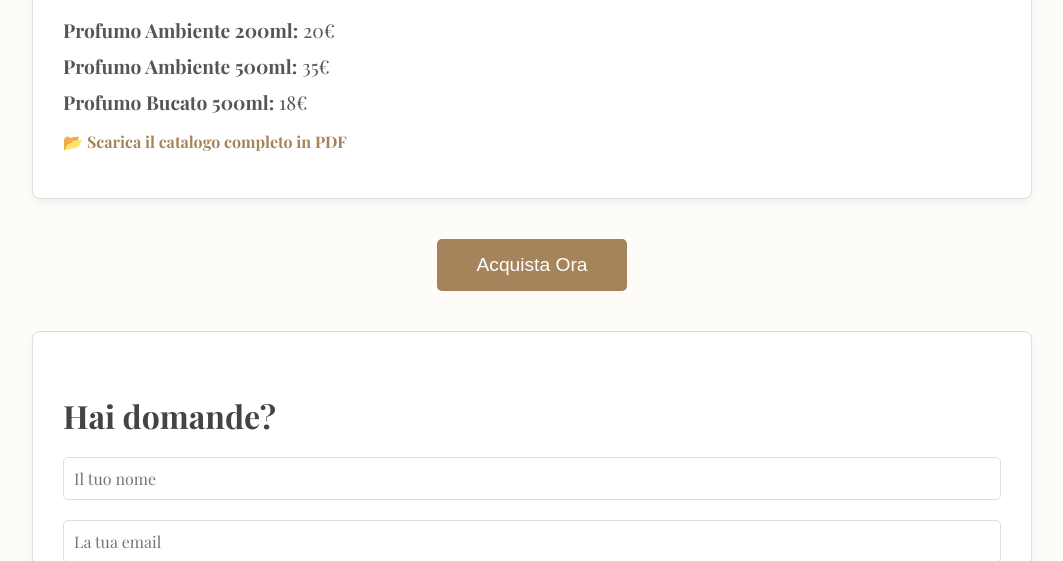
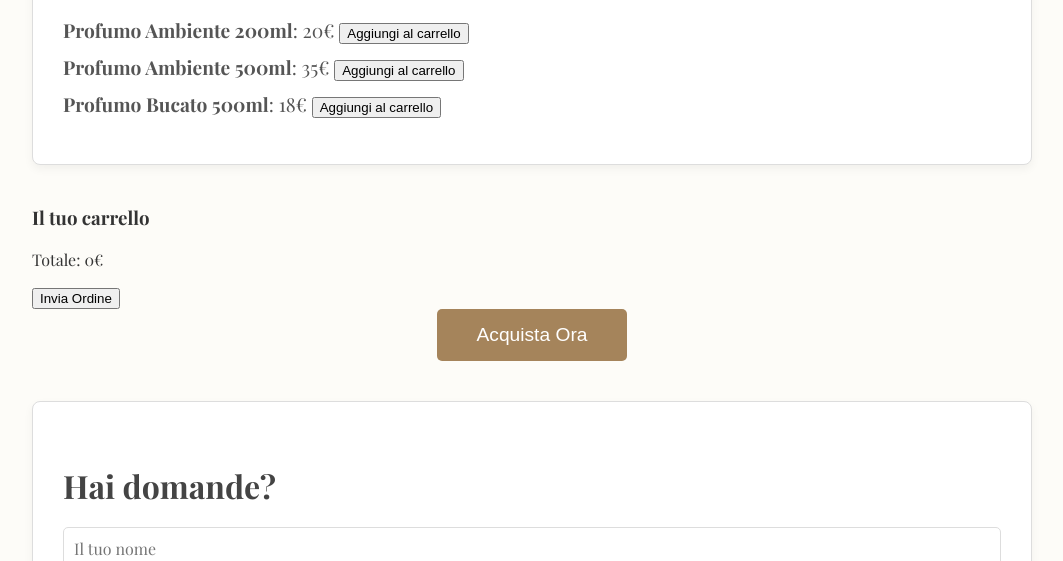
Before and after one commit to Anto161062/landing-page-03-fiori, a plain HTML site: page index.html in a window 1280 px wide. Shown: the part 539-1100 px from the top of the page, without its empty margins (108-1171 px from the left). Drawn offline with nearby package versions, Linux system fonts and the light colour scheme.

Commit message:
Update index.html

```diff
--- a/index.html
+++ b/index.html
@@ -138,21 +138,31 @@
             <p>Un'esplosione di freschezza e raffinatezza pensata per il tuo bucato. Lasciati conquistare dalle sue note uniche, perfette per ogni giorno.</p>
         </div>
 
-       <div class="catalog-section">
+      <div class="catalog-section">
     <h3>Catalogo Prodotti</h3>
-    <ul>
-        <li><strong>Profumo Ambiente 200ml:</strong> 20€</li>
-        <li><strong>Profumo Ambiente 500ml:</strong> 35€</li>
-        <li><strong>Profumo Bucato 500ml:</strong> 18€</li>
+    <ul id="product-list">
+        <li>
+            <strong>Profumo Ambiente 200ml</strong>: 20€
+            <button onclick="addToCart('Profumo Ambiente 200ml', 20)">Aggiungi al carrello</button>
+        </li>
+        <li>
+            <strong>Profumo Ambiente 500ml</strong>: 35€
+            <button onclick="addToCart('Profumo Ambiente 500ml', 35)">Aggiungi al carrello</button>
+        </li>
+        <li>
+            <strong>Profumo Bucato 500ml</strong>: 18€
+            <button onclick="addToCart('Profumo Bucato 500ml', 18)">Aggiungi al carrello</button>
+        </li>
     </ul>
-    <p>
-        📂 <a href="https://raw.githubusercontent.com/Anto161062/landing-page-03-fiori/main/catalogo2025.pdf"
-              target="_blank"
-              style="color: #a5845b; text-decoration: none; font-weight: bold;">
-              Scarica il catalogo completo in PDF
-        </a>
-    </p>
 </div>
+
+<div class="cart-section">
+    <h3>Il tuo carrello</h3>
+    <ul id="cart-list"></ul>
+    <p id="total-price">Totale: 0€</p>
+    <button onclick="submitOrder()">Invia Ordine</button>
+</div>
+
 
 
         <div class="cta">
@@ -166,8 +176,45 @@
                 <input type="email" name="email" placeholder="La tua email" required>
                 <textarea name="message" rows="5" placeholder="La tua domanda" required></textarea>
                 <button type="submit">Invia</button>
-            </form>
-        </div>
+                  </form>
     </div>
+</div>
+
+<script>
+    let cart = [];
+    let total = 0;
+
+    function addToCart(product, price) {
+        cart.push({ product, price });
+        total += price;
+        updateCart();
+    }
+
+    function updateCart() {
+        const cartList = document.getElementById('cart-list');
+        const totalPrice = document.getElementById('total-price');
+        cartList.innerHTML = '';
+        cart.forEach(item => {
+            const li = document.createElement('li');
+            li.textContent = `${item.product}: ${item.price}€`;
+            cartList.appendChild(li);
+        });
+        totalPrice.textContent = `Totale: ${total}€`;
+    }
+
+    function submitOrder() {
+        if (cart.length === 0) {
+            alert('Il carrello è vuoto!');
+            return;
+        }
+
+        const orderDetails = cart.map(item => `${item.product}: ${item.price}€`).join('\n');
+        alert(`Ordine inviato:\n${orderDetails}\nTotale: ${total}€`);
+        // Aggiungi qui il codice per inviare l'ordine tramite form o email
+    }
+</script>
 </body>
 </html>
+
+</body>
+</html>
```
